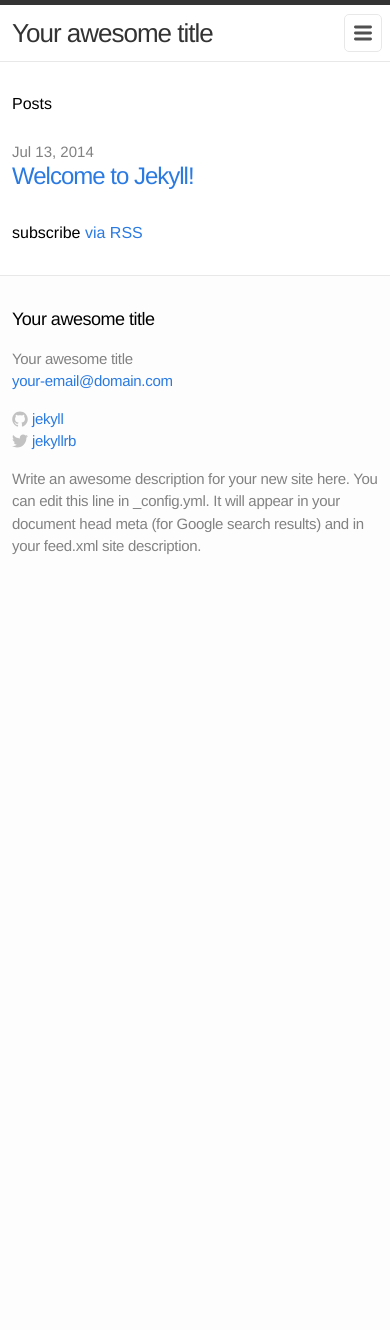
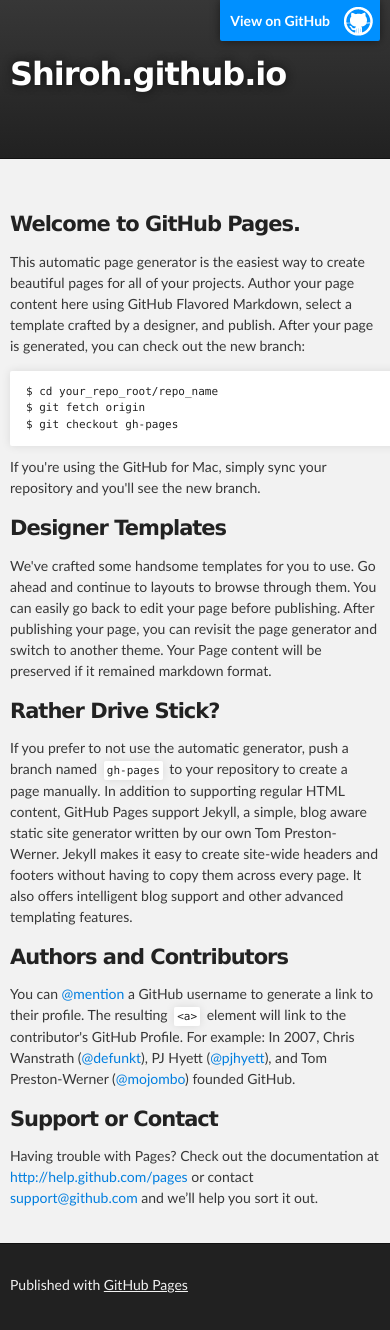
Before and after one commit to shiroh/shiroh.github.io, a Jekyll site: the page index.html, which Jekyll copies as it is, in a window 390 px wide. Built offline with Jekyll 4.4.1, drawn with Linux system fonts in a browser that asks for light colours; before the commit the page ends 900 px from its top, so only the background shows below that.

Commit message:
Replace master branch with page content via GitHub

```diff
--- a/index.html
+++ b/index.html
@@ -1,20 +1,74 @@
----
-layout: default
----
+<!DOCTYPE html>
+<html>
 
-<div class="home">
+  <head>
+    <meta charset='utf-8' />
+    <meta http-equiv="X-UA-Compatible" content="chrome=1" />
+    <meta name="description" content="Shiroh.github.io : " />
 
-  <h1>Posts</h1>
+    <link rel="stylesheet" type="text/css" media="screen" href="stylesheets/stylesheet.css">
 
-  <ul class="posts">
-    {% for post in site.posts %}
-      <li>
-        <span class="post-date">{{ post.date | date: "%b %-d, %Y" }}</span>
-        <a class="post-link" href="{{ post.url | prepend: site.baseurl }}">{{ post.title }}</a>
-      </li>
-    {% endfor %}
-  </ul>
+    <title>Shiroh.github.io</title>
+  </head>
 
-  <p class="rss-subscribe">subscribe <a href="{{ "/feed.xml" | prepend: site.baseurl }}">via RSS</a></p>
+  <body>
 
-</div>
+    <!-- HEADER -->
+    <div id="header_wrap" class="outer">
+        <header class="inner">
+          <a id="forkme_banner" href="https://github.com/shiroh">View on GitHub</a>
+
+          <h1 id="project_title">Shiroh.github.io</h1>
+          <h2 id="project_tagline"></h2>
+
+        </header>
+    </div>
+
+    <!-- MAIN CONTENT -->
+    <div id="main_content_wrap" class="outer">
+      <section id="main_content" class="inner">
+        <h3>
+<a name="welcome-to-github-pages" class="anchor" href="#welcome-to-github-pages"><span class="octicon octicon-link"></span></a>Welcome to GitHub Pages.</h3>
+
+<p>This automatic page generator is the easiest way to create beautiful pages for all of your projects. Author your page content here using GitHub Flavored Markdown, select a template crafted by a designer, and publish. After your page is generated, you can check out the new branch:</p>
+
+<pre><code>$ cd your_repo_root/repo_name
+$ git fetch origin
+$ git checkout gh-pages
+</code></pre>
+
+<p>If you're using the GitHub for Mac, simply sync your repository and you'll see the new branch.</p>
+
+<h3>
+<a name="designer-templates" class="anchor" href="#designer-templates"><span class="octicon octicon-link"></span></a>Designer Templates</h3>
+
+<p>We've crafted some handsome templates for you to use. Go ahead and continue to layouts to browse through them. You can easily go back to edit your page before publishing. After publishing your page, you can revisit the page generator and switch to another theme. Your Page content will be preserved if it remained markdown format.</p>
+
+<h3>
+<a name="rather-drive-stick" class="anchor" href="#rather-drive-stick"><span class="octicon octicon-link"></span></a>Rather Drive Stick?</h3>
+
+<p>If you prefer to not use the automatic generator, push a branch named <code>gh-pages</code> to your repository to create a page manually. In addition to supporting regular HTML content, GitHub Pages support Jekyll, a simple, blog aware static site generator written by our own Tom Preston-Werner. Jekyll makes it easy to create site-wide headers and footers without having to copy them across every page. It also offers intelligent blog support and other advanced templating features.</p>
+
+<h3>
+<a name="authors-and-contributors" class="anchor" href="#authors-and-contributors"><span class="octicon octicon-link"></span></a>Authors and Contributors</h3>
+
+<p>You can <a href="https://github.com/blog/821" class="user-mention">@mention</a> a GitHub username to generate a link to their profile. The resulting <code>&lt;a&gt;</code> element will link to the contributor's GitHub Profile. For example: In 2007, Chris Wanstrath (<a href="https://github.com/defunkt" class="user-mention">@defunkt</a>), PJ Hyett (<a href="https://github.com/pjhyett" class="user-mention">@pjhyett</a>), and Tom Preston-Werner (<a href="https://github.com/mojombo" class="user-mention">@mojombo</a>) founded GitHub.</p>
+
+<h3>
+<a name="support-or-contact" class="anchor" href="#support-or-contact"><span class="octicon octicon-link"></span></a>Support or Contact</h3>
+
+<p>Having trouble with Pages? Check out the documentation at <a href="http://help.github.com/pages">http://help.github.com/pages</a> or contact <a href="mailto:support@github.com">support@github.com</a> and we’ll help you sort it out.</p>
+      </section>
+    </div>
+
+    <!-- FOOTER  -->
+    <div id="footer_wrap" class="outer">
+      <footer class="inner">
+        <p>Published with <a href="http://pages.github.com">GitHub Pages</a></p>
+      </footer>
+    </div>
+
+
+
+  </body>
+</html>
--- /dev/null
+++ b/javascripts/main.js
@@ -0,0 +1 @@
+console.log('This would be the main JS file.');
--- /dev/null
+++ b/stylesheets/pygment_trac.css
@@ -0,0 +1,70 @@
+.highlight .hll { background-color: #ffffcc }
+.highlight  { background: #f0f3f3; }
+.highlight .c { color: #0099FF; font-style: italic } /* Comment */
+.highlight .err { color: #AA0000; background-color: #FFAAAA } /* Error */
+.highlight .k { color: #006699; font-weight: bold } /* Keyword */
+.highlight .o { color: #555555 } /* Operator */
+.highlight .cm { color: #0099FF; font-style: italic } /* Comment.Multiline */
+.highlight .cp { color: #009999 } /* Comment.Preproc */
+.highlight .c1 { color: #0099FF; font-style: italic } /* Comment.Single */
+.highlight .cs { color: #0099FF; font-weight: bold; font-style: italic } /* Comment.Special */
+.highlight .gd { background-color: #FFCCCC; border: 1px solid #CC0000 } /* Generic.Deleted */
+.highlight .ge { font-style: italic } /* Generic.Emph */
+.highlight .gr { color: #FF0000 } /* Generic.Error */
+.highlight .gh { color: #003300; font-weight: bold } /* Generic.Heading */
+.highlight .gi { background-color: #CCFFCC; border: 1px solid #00CC00 } /* Generic.Inserted */
+.highlight .go { color: #AAAAAA } /* Generic.Output */
+.highlight .gp { color: #000099; font-weight: bold } /* Generic.Prompt */
+.highlight .gs { font-weight: bold } /* Generic.Strong */
+.highlight .gu { color: #003300; font-weight: bold } /* Generic.Subheading */
+.highlight .gt { color: #99CC66 } /* Generic.Traceback */
+.highlight .kc { color: #006699; font-weight: bold } /* Keyword.Constant */
+.highlight .kd { color: #006699; font-weight: bold } /* Keyword.Declaration */
+.highlight .kn { color: #006699; font-weight: bold } /* Keyword.Namespace */
+.highlight .kp { color: #006699 } /* Keyword.Pseudo */
+.highlight .kr { color: #006699; font-weight: bold } /* Keyword.Reserved */
+.highlight .kt { color: #007788; font-weight: bold } /* Keyword.Type */
+.highlight .m { color: #FF6600 } /* Literal.Number */
+.highlight .s { color: #CC3300 } /* Literal.String */
+.highlight .na { color: #330099 } /* Name.Attribute */
+.highlight .nb { color: #336666 } /* Name.Builtin */
+.highlight .nc { color: #00AA88; font-weight: bold } /* Name.Class */
+.highlight .no { color: #336600 } /* Name.Constant */
+.highlight .nd { color: #9999FF } /* Name.Decorator */
+.highlight .ni { color: #999999; font-weight: bold } /* Name.Entity */
+.highlight .ne { color: #CC0000; font-weight: bold } /* Name.Exception */
+.highlight .nf { color: #CC00FF } /* Name.Function */
+.highlight .nl { color: #9999FF } /* Name.Label */
+.highlight .nn { color: #00CCFF; font-weight: bold } /* Name.Namespace */
+.highlight .nt { color: #330099; font-weight: bold } /* Name.Tag */
+.highlight .nv { color: #003333 } /* Name.Variable */
+.highlight .ow { color: #000000; font-weight: bold } /* Operator.Word */
+.highlight .w { color: #bbbbbb } /* Text.Whitespace */
+.highlight .mf { color: #FF6600 } /* Literal.Number.Float */
+.highlight .mh { color: #FF6600 } /* Literal.Number.Hex */
+.highlight .mi { color: #FF6600 } /* Literal.Number.Integer */
+.highlight .mo { color: #FF6600 } /* Literal.Number.Oct */
+.highlight .sb { color: #CC3300 } /* Literal.String.Backtick */
+.highlight .sc { color: #CC3300 } /* Literal.String.Char */
+.highlight .sd { color: #CC3300; font-style: italic } /* Literal.String.Doc */
+.highlight .s2 { color: #CC3300 } /* Literal.String.Double */
+.highlight .se { color: #CC3300; font-weight: bold } /* Literal.String.Escape */
+.highlight .sh { color: #CC3300 } /* Literal.String.Heredoc */
+.highlight .si { color: #AA0000 } /* Literal.String.Interpol */
+.highlight .sx { color: #CC3300 } /* Literal.String.Other */
+.highlight .sr { color: #33AAAA } /* Literal.String.Regex */
+.highlight .s1 { color: #CC3300 } /* Literal.String.Single */
+.highlight .ss { color: #FFCC33 } /* Literal.String.Symbol */
+.highlight .bp { color: #336666 } /* Name.Builtin.Pseudo */
+.highlight .vc { color: #003333 } /* Name.Variable.Class */
+.highlight .vg { color: #003333 } /* Name.Variable.Global */
+.highlight .vi { color: #003333 } /* Name.Variable.Instance */
+.highlight .il { color: #FF6600 } /* Literal.Number.Integer.Long */
+
+.type-csharp .highlight .k { color: #0000FF }
+.type-csharp .highlight .kt { color: #0000FF }
+.type-csharp .highlight .nf { color: #000000; font-weight: normal }
+.type-csharp .highlight .nc { color: #2B91AF }
+.type-csharp .highlight .nn { color: #000000 }
+.type-csharp .highlight .s { color: #A31515 }
+.type-csharp .highlight .sc { color: #A31515 }
--- /dev/null
+++ b/stylesheets/stylesheet.css
@@ -0,0 +1,423 @@
+/*******************************************************************************
+Slate Theme for GitHub Pages
+by Jason Costello, @jsncostello
+*******************************************************************************/
+
+@import url(pygment_trac.css);
+
+/*******************************************************************************
+MeyerWeb Reset
+*******************************************************************************/
+
+html, body, div, span, applet, object, iframe,
+h1, h2, h3, h4, h5, h6, p, blockquote, pre,
+a, abbr, acronym, address, big, cite, code,
+del, dfn, em, img, ins, kbd, q, s, samp,
+small, strike, strong, sub, sup, tt, var,
+b, u, i, center,
+dl, dt, dd, ol, ul, li,
+fieldset, form, label, legend,
+table, caption, tbody, tfoot, thead, tr, th, td,
+article, aside, canvas, details, embed,
+figure, figcaption, footer, header, hgroup,
+menu, nav, output, ruby, section, summary,
+time, mark, audio, video {
+  margin: 0;
+  padding: 0;
+  border: 0;
+  font: inherit;
+  vertical-align: baseline;
+}
+
+/* HTML5 display-role reset for older browsers */
+article, aside, details, figcaption, figure,
+footer, header, hgroup, menu, nav, section {
+  display: block;
+}
+
+ol, ul {
+  list-style: none;
+}
+
+table {
+  border-collapse: collapse;
+  border-spacing: 0;
+}
+
+/*******************************************************************************
+Theme Styles
+*******************************************************************************/
+
+body {
+  box-sizing: border-box;
+  color:#373737;
+  background: #212121;
+  font-size: 16px;
+  font-family: 'Myriad Pro', Calibri, Helvetica, Arial, sans-serif;
+  line-height: 1.5;
+  -webkit-font-smoothing: antialiased;
+}
+
+h1, h2, h3, h4, h5, h6 {
+  margin: 10px 0;
+  font-weight: 700;
+  color:#222222;
+  font-family: 'Lucida Grande', 'Calibri', Helvetica, Arial, sans-serif;
+  letter-spacing: -1px;
+}
+
+h1 {
+  font-size: 36px;
+  font-weight: 700;
+}
+
+h2 {
+  padding-bottom: 10px;
+  font-size: 32px;
+  background: url('../images/bg_hr.png') repeat-x bottom;
+}
+
+h3 {
+  font-size: 24px;
+}
+
+h4 {
+  font-size: 21px;
+}
+
+h5 {
+  font-size: 18px;
+}
+
+h6 {
+  font-size: 16px;
+}
+
+p {
+  margin: 10px 0 15px 0;
+}
+
+footer p {
+  color: #f2f2f2;
+}
+
+a {
+  text-decoration: none;
+  color: #007edf;
+  text-shadow: none;
+
+  transition: color 0.5s ease;
+  transition: text-shadow 0.5s ease;
+  -webkit-transition: color 0.5s ease;
+  -webkit-transition: text-shadow 0.5s ease;
+  -moz-transition: color 0.5s ease;
+  -moz-transition: text-shadow 0.5s ease;
+  -o-transition: color 0.5s ease;
+  -o-transition: text-shadow 0.5s ease;
+  -ms-transition: color 0.5s ease;
+  -ms-transition: text-shadow 0.5s ease;
+}
+
+a:hover, a:focus {text-decoration: underline;}
+
+footer a {
+  color: #F2F2F2;
+  text-decoration: underline;
+}
+
+em {
+  font-style: italic;
+}
+
+strong {
+  font-weight: bold;
+}
+
+img {
+  position: relative;
+  margin: 0 auto;
+  max-width: 739px;
+  padding: 5px;
+  margin: 10px 0 10px 0;
+  border: 1px solid #ebebeb;
+
+  box-shadow: 0 0 5px #ebebeb;
+  -webkit-box-shadow: 0 0 5px #ebebeb;
+  -moz-box-shadow: 0 0 5px #ebebeb;
+  -o-box-shadow: 0 0 5px #ebebeb;
+  -ms-box-shadow: 0 0 5px #ebebeb;
+}
+
+p img {
+  display: inline;
+  margin: 0;
+  padding: 0;
+  vertical-align: middle;
+  text-align: center;
+  border: none;
+}
+
+pre, code {
+  width: 100%;
+  color: #222;
+  background-color: #fff;
+
+  font-family: Monaco, "Bitstream Vera Sans Mono", "Lucida Console", Terminal, monospace;
+  font-size: 14px;
+
+  border-radius: 2px;
+  -moz-border-radius: 2px;
+  -webkit-border-radius: 2px;
+}
+
+pre {
+  width: 100%;
+  padding: 10px;
+  box-shadow: 0 0 10px rgba(0,0,0,.1);
+  overflow: auto;
+}
+
+code {
+  padding: 3px;
+  margin: 0 3px;
+  box-shadow: 0 0 10px rgba(0,0,0,.1);
+}
+
+pre code {
+  display: block;
+  box-shadow: none;
+}
+
+blockquote {
+  color: #666;
+  margin-bottom: 20px;
+  padding: 0 0 0 20px;
+  border-left: 3px solid #bbb;
+}
+
+
+ul, ol, dl {
+  margin-bottom: 15px
+}
+
+ul {
+  list-style: inside;
+  padding-left: 20px;
+}
+
+ol {
+  list-style: decimal inside;
+  padding-left: 20px;
+}
+
+dl dt {
+  font-weight: bold;
+}
+
+dl dd {
+  padding-left: 20px;
+  font-style: italic;
+}
+
+dl p {
+  padding-left: 20px;
+  font-style: italic;
+}
+
+hr {
+  height: 1px;
+  margin-bottom: 5px;
+  border: none;
+  background: url('../images/bg_hr.png') repeat-x center;
+}
+
+table {
+  border: 1px solid #373737;
+  margin-bottom: 20px;
+  text-align: left;
+ }
+
+th {
+  font-family: 'Lucida Grande', 'Helvetica Neue', Helvetica, Arial, sans-serif;
+  padding: 10px;
+  background: #373737;
+  color: #fff;
+ }
+
+td {
+  padding: 10px;
+  border: 1px solid #373737;
+ }
+
+form {
+  background: #f2f2f2;
+  padding: 20px;
+}
+
+/*******************************************************************************
+Full-Width Styles
+*******************************************************************************/
+
+.outer {
+  width: 100%;
+}
+
+.inner {
+  position: relative;
+  max-width: 640px;
+  padding: 20px 10px;
+  margin: 0 auto;
+}
+
+#forkme_banner {
+  display: block;
+  position: absolute;
+  top:0;
+  right: 10px;
+  z-index: 10;
+  padding: 10px 50px 10px 10px;
+  color: #fff;
+  background: url('../images/blacktocat.png') #0090ff no-repeat 95% 50%;
+  font-weight: 700;
+  box-shadow: 0 0 10px rgba(0,0,0,.5);
+  border-bottom-left-radius: 2px;
+  border-bottom-right-radius: 2px;
+}
+
+#header_wrap {
+  background: #212121;
+  background: -moz-linear-gradient(top, #373737, #212121);
+  background: -webkit-linear-gradient(top, #373737, #212121);
+  background: -ms-linear-gradient(top, #373737, #212121);
+  background: -o-linear-gradient(top, #373737, #212121);
+  background: linear-gradient(top, #373737, #212121);
+}
+
+#header_wrap .inner {
+  padding: 50px 10px 30px 10px;
+}
+
+#project_title {
+  margin: 0;
+  color: #fff;
+  font-size: 42px;
+  font-weight: 700;
+  text-shadow: #111 0px 0px 10px;
+}
+
+#project_tagline {
+  color: #fff;
+  font-size: 24px;
+  font-weight: 300;
+  background: none;
+  text-shadow: #111 0px 0px 10px;
+}
+
+#downloads {
+  position: absolute;
+  width: 210px;
+  z-index: 10;
+  bottom: -40px;
+  right: 0;
+  height: 70px;
+  background: url('../images/icon_download.png') no-repeat 0% 90%;
+}
+
+.zip_download_link {
+  display: block;
+  float: right;
+  width: 90px;
+  height:70px;
+  text-indent: -5000px;
+  overflow: hidden;
+  background: url(../images/sprite_download.png) no-repeat bottom left;
+}
+
+.tar_download_link {
+  display: block;
+  float: right;
+  width: 90px;
+  height:70px;
+  text-indent: -5000px;
+  overflow: hidden;
+  background: url(../images/sprite_download.png) no-repeat bottom right;
+  margin-left: 10px;
+}
+
+.zip_download_link:hover {
+  background: url(../images/sprite_download.png) no-repeat top left;
+}
+
+.tar_download_link:hover {
+  background: url(../images/sprite_download.png) no-repeat top right;
+}
+
+#main_content_wrap {
+  background: #f2f2f2;
+  border-top: 1px solid #111;
+  border-bottom: 1px solid #111;
+}
+
+#main_content {
+  padding-top: 40px;
+}
+
+#footer_wrap {
+  background: #212121;
+}
+
+
+
+/*******************************************************************************
+Small Device Styles
+*******************************************************************************/
+
+@media screen and (max-width: 480px) {
+  body {
+    font-size:14px;
+  }
+
+  #downloads {
+    display: none;
+  }
+
+  .inner {
+    min-width: 320px;
+    max-width: 480px;
+  }
+
+  #project_title {
+  font-size: 32px;
+  }
+
+  h1 {
+    font-size: 28px;
+  }
+
+  h2 {
+    font-size: 24px;
+  }
+
+  h3 {
+    font-size: 21px;
+  }
+
+  h4 {
+    font-size: 18px;
+  }
+
+  h5 {
+    font-size: 14px;
+  }
+
+  h6 {
+    font-size: 12px;
+  }
+
+  code, pre {
+    min-width: 320px;
+    max-width: 480px;
+    font-size: 11px;
+  }
+
+}
```
Also changed, not shown: params.json (added, +1 -0 lines), images/bg_hr.png (added), images/blacktocat.png (added), images/icon_download.png (added), images/sprite_download.png (added).
